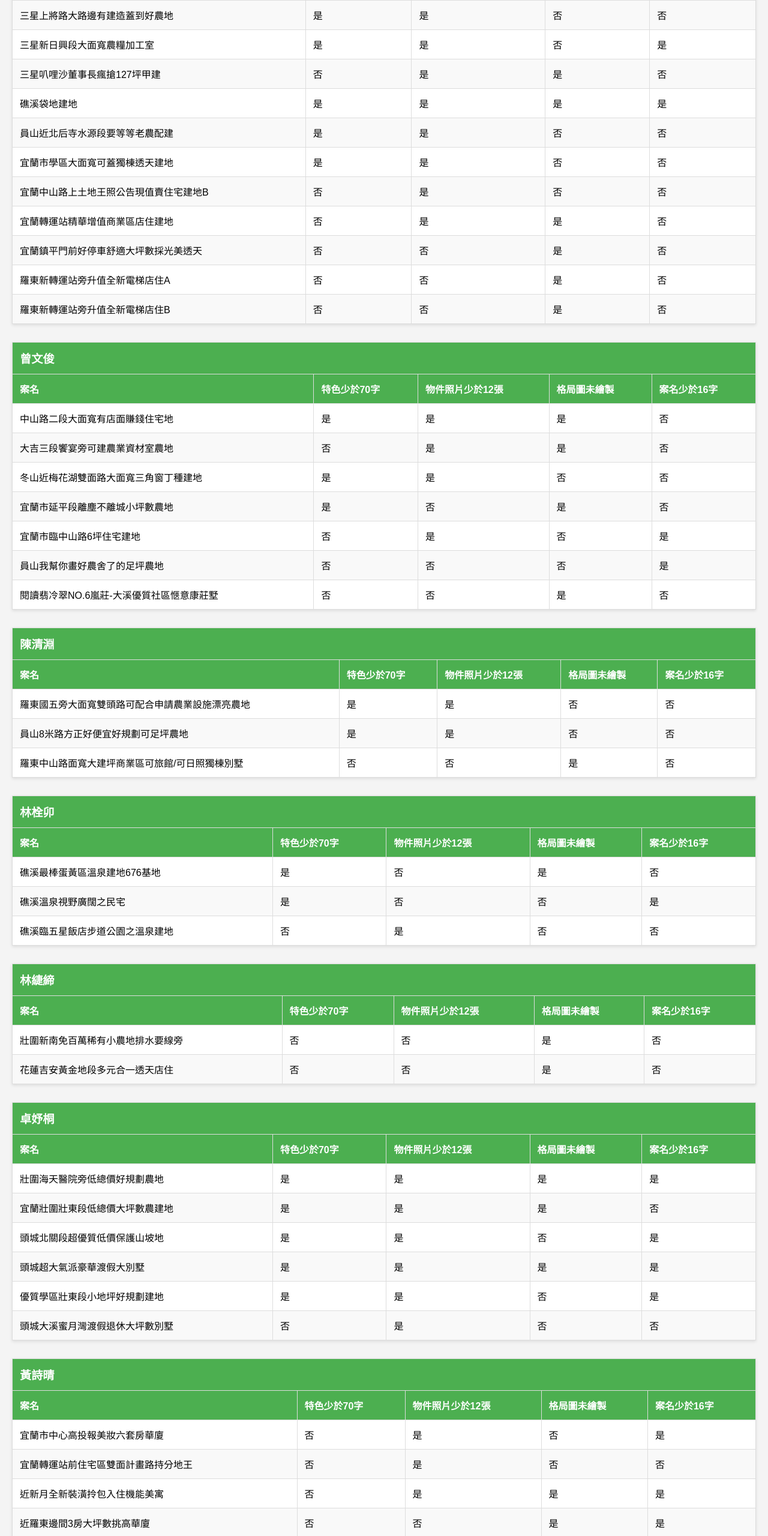
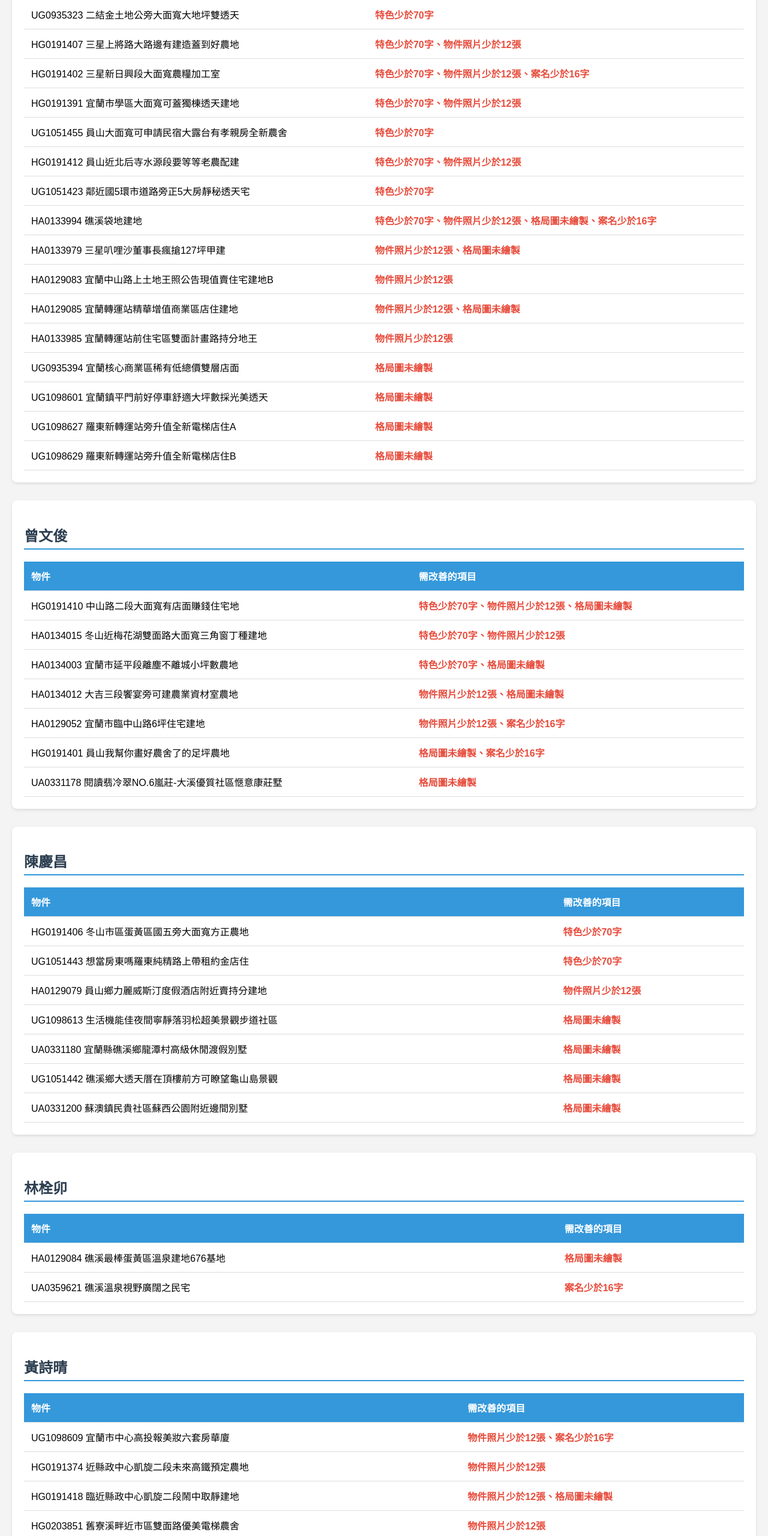
Before and after one commit to Larryveryhandsome/j4ru04y-uxl4, a plain HTML site: page index.html in a window 1280 px wide. Shown: the part 240-2800 px from the top of the page at 60% size. Drawn offline with Linux system fonts and the light colour scheme.

Commit message:
Update index.html

```diff
--- a/index.html
+++ b/index.html
@@ -14,211 +14,281 @@
             text-align: center;
             color: #333;
         }
+        .partner-section {
+            margin-bottom: 30px;
+            background-color: #fff;
+            padding: 20px;
+            border-radius: 8px;
+            box-shadow: 0 2px 5px rgba(0,0,0,0.1);
+        }
+        h2 {
+            color: #2c3e50;
+            border-bottom: 2px solid #3498db;
+            padding-bottom: 5px;
+        }
         table {
             width: 100%;
             border-collapse: collapse;
-            margin-bottom: 30px;
-            background-color: #fff;
-            box-shadow: 0 2px 5px rgba(0,0,0,0.1);
+            margin-top: 10px;
         }
         th, td {
             padding: 12px;
             text-align: left;
-            border: 1px solid #ddd;
+            border-bottom: 1px solid #ddd;
         }
         th {
-            background-color: #4CAF50;
+            background-color: #3498db;
             color: white;
-        }
-        tr:nth-child(even) {
-            background-color: #f9f9f9;
         }
         tr:hover {
             background-color: #f1f1f1;
         }
-        .partner-header {
-            background-color: #2196F3;
-            color: white;
-            font-size: 1.2em;
-            padding: 10px;
-        }
-        .download-btn {
-            display: block;
-            margin: 20px auto;
-            padding: 10px 20px;
-            background-color: #4CAF50;
-            color: white;
-            border: none;
-            border-radius: 5px;
-            cursor: pointer;
-            font-size: 1em;
-        }
-        .download-btn:hover {
-            background-color: #45a049;
+        .issue {
+            color: #e74c3c;
+            font-weight: bold;
         }
     </style>
-    <!-- 引入 xlsx 庫 -->
-    <script src="https://cdnjs.cloudflare.com/ajax/libs/xlsx/0.18.5/xlsx.full.min.js"></script>
 </head>
 <body>
     <h1>物件改善清單</h1>
 
-    <table id="table-林其衞">
-        <tr class="partner-header"><th colspan="5">林其衞</th></tr>
-        <tr><th>案名</th><th>特色少於70字</th><th>物件照片少於12張</th><th>格局圖未繪製</th><th>案名少於16字</th></tr>
-        <tr><td>二結金土地公旁大面寬大地坪雙透天</td><td>是</td><td>否</td><td>否</td><td>否</td></tr>
-        <tr><td>三星上將路大路邊有建造蓋到好農地</td><td>是</td><td>是</td><td>否</td><td>否</td></tr>
-        <tr><td>三星新日興段大面寬農糧加工室</td><td>是</td><td>是</td><td>否</td><td>是</td></tr>
-        <tr><td>三星叭哩沙董事長瘋搶127坪甲建</td><td>否</td><td>是</td><td>是</td><td>否</td></tr>
-        <tr><td>礁溪袋地建地</td><td>是</td><td>是</td><td>是</td><td>是</td></tr>
-        <tr><td>員山近北后寺水源段要等等老農配建</td><td>是</td><td>是</td><td>否</td><td>否</td></tr>
-        <tr><td>宜蘭市學區大面寬可蓋獨棟透天建地</td><td>是</td><td>是</td><td>否</td><td>否</td></tr>
-        <tr><td>宜蘭中山路上土地王照公告現值賣住宅建地B</td><td>否</td><td>是</td><td>否</td><td>否</td></tr>
-        <tr><td>宜蘭轉運站精華增值商業區店住建地</td><td>否</td><td>是</td><td>是</td><td>否</td></tr>
-        <tr><td>宜蘭鎮平門前好停車舒適大坪數採光美透天</td><td>否</td><td>否</td><td>是</td><td>否</td></tr>
-        <tr><td>羅東新轉運站旁升值全新電梯店住A</td><td>否</td><td>否</td><td>是</td><td>否</td></tr>
-        <tr><td>羅東新轉運站旁升值全新電梯店住B</td><td>否</td><td>否</td><td>是</td><td>否</td></tr>
+    <!-- 林其衞 -->
+    <div class="partner-section">
+        <h2>林其衞</h2>
+        <table>
+            <tr>
+                <th>物件</th>
+                <th>需改善的項目</th>
+            </tr>
+            <tr>
+                <td>UG0935323 二結金土地公旁大面寬大地坪雙透天</td>
+                <td class="issue">特色少於70字</td>
+            </tr>
+            <tr>
+                <td>HG0191407 三星上將路大路邊有建造蓋到好農地</td>
+                <td class="issue">特色少於70字、物件照片少於12張</td>
+            </tr>
+            <tr>
+                <td>HG0191402 三星新日興段大面寬農糧加工室</td>
+                <td class="issue">特色少於70字、物件照片少於12張、案名少於16字</td>
+            </tr>
+            <tr>
+                <td>HG0191391 宜蘭市學區大面寬可蓋獨棟透天建地</td>
+                <td class="issue">特色少於70字、物件照片少於12張</td>
+            </tr>
+            <tr>
+                <td>UG1051455 員山大面寬可申請民宿大露台有孝親房全新農舍</td>
+                <td class="issue">特色少於70字</td>
+            </tr>
+            <tr>
+                <td>HG0191412 員山近北后寺水源段要等等老農配建</td>
+                <td class="issue">特色少於70字、物件照片少於12張</td>
+            </tr>
+            <tr>
+                <td>UG1051423 鄰近國5環市道路旁正5大房靜秘透天宅</td>
+                <td class="issue">特色少於70字</td>
+            </tr>
+            <tr>
+                <td>HA0133994 礁溪袋地建地</td>
+                <td class="issue">特色少於70字、物件照片少於12張、格局圖未繪製、案名少於16字</td>
+            </tr>
+            <tr>
+                <td>HA0133979 三星叭哩沙董事長瘋搶127坪甲建</td>
+                <td class="issue">物件照片少於12張、格局圖未繪製</td>
+            </tr>
+            <tr>
+                <td>HA0129083 宜蘭中山路上土地王照公告現值賣住宅建地B</td>
+                <td class="issue">物件照片少於12張</td>
+            </tr>
+            <tr>
+                <td>HA0129085 宜蘭轉運站精華增值商業區店住建地</td>
+                <td class="issue">物件照片少於12張、格局圖未繪製</td>
+            </tr>
+            <tr>
+                <td>HA0133985 宜蘭轉運站前住宅區雙面計畫路持分地王</td>
+                <td class="issue">物件照片少於12張</td>
+            </tr>
+            <tr>
+                <td>UG0935394 宜蘭核心商業區稀有低總價雙層店面</td>
+                <td class="issue">格局圖未繪製</td>
+            </tr>
+            <tr>
+                <td>UG1098601 宜蘭鎮平門前好停車舒適大坪數採光美透天</td>
+                <td class="issue">格局圖未繪製</td>
+            </tr>
+            <tr>
+                <td>UG1098627 羅東新轉運站旁升值全新電梯店住A</td>
+                <td class="issue">格局圖未繪製</td>
+            </tr>
+            <tr>
+                <td>UG1098629 羅東新轉運站旁升值全新電梯店住B</td>
+                <td class="issue">格局圖未繪製</td>
+            </tr>
         </table>
+    </div>
 
-    <table id="table-曾文俊">
-        <tr class="partner-header"><th colspan="5">曾文俊</th></tr>
-        <tr><th>案名</th><th>特色少於70字</th><th>物件照片少於12張</th><th>格局圖未繪製</th><th>案名少於16字</th></tr>
-        <tr><td>中山路二段大面寬有店面賺錢住宅地</td><td>是</td><td>是</td><td>是</td><td>否</td></tr>
-        <tr><td>大吉三段饗宴旁可建農業資材室農地</td><td>否</td><td>是</td><td>是</td><td>否</td></tr>
-        <tr><td>冬山近梅花湖雙面路大面寬三角窗丁種建地</td><td>是</td><td>是</td><td>否</td><td>否</td></tr>
-        <tr><td>宜蘭市延平段離塵不離城小坪數農地</td><td>是</td><td>否</td><td>是</td><td>否</td></tr>
-        <tr><td>宜蘭市臨中山路6坪住宅建地</td><td>否</td><td>是</td><td>否</td><td>是</td></tr>
-        <tr><td>員山我幫你畫好農舍了的足坪農地</td><td>否</td><td>否</td><td>否</td><td>是</td></tr>
-        <tr><td>閱讀翡冷翠NO.6嵐莊-大溪優質社區愜意康莊墅</td><td>否</td><td>否</td><td>是</td><td>否</td></tr>
+    <!-- 曾文俊 -->
+    <div class="partner-section">
+        <h2>曾文俊</h2>
+        <table>
+            <tr>
+                <th>物件</th>
+                <th>需改善的項目</th>
+            </tr>
+            <tr>
+                <td>HG0191410 中山路二段大面寬有店面賺錢住宅地</td>
+                <td class="issue">特色少於70字、物件照片少於12張、格局圖未繪製</td>
+            </tr>
+            <tr>
+                <td>HA0134015 冬山近梅花湖雙面路大面寬三角窗丁種建地</td>
+                <td class="issue">特色少於70字、物件照片少於12張</td>
+            </tr>
+            <tr>
+                <td>HA0134003 宜蘭市延平段離塵不離城小坪數農地</td>
+                <td class="issue">特色少於70字、格局圖未繪製</td>
+            </tr>
+            <tr>
+                <td>HA0134012 大吉三段饗宴旁可建農業資材室農地</td>
+                <td class="issue">物件照片少於12張、格局圖未繪製</td>
+            </tr>
+            <tr>
+                <td>HA0129052 宜蘭市臨中山路6坪住宅建地</td>
+                <td class="issue">物件照片少於12張、案名少於16字</td>
+            </tr>
+            <tr>
+                <td>HG0191401 員山我幫你畫好農舍了的足坪農地</td>
+                <td class="issue">格局圖未繪製、案名少於16字</td>
+            </tr>
+            <tr>
+                <td>UA0331178 閱讀翡冷翠NO.6嵐莊-大溪優質社區愜意康莊墅</td>
+                <td class="issue">格局圖未繪製</td>
+            </tr>
         </table>
+    </div>
 
-    <table id="table-陳清淵">
-        <tr class="partner-header"><th colspan="5">陳清淵</th></tr>
-        <tr><th>案名</th><th>特色少於70字</th><th>物件照片少於12張</th><th>格局圖未繪製</th><th>案名少於16字</th></tr>
-        <tr><td>羅東國五旁大面寬雙頭路可配合申請農業設施漂亮農地</td><td>是</td><td>是</td><td>否</td><td>否</td></tr>
-        <tr><td>員山8米路方正好便宜好規劃可足坪農地</td><td>是</td><td>是</td><td>否</td><td>否</td></tr>
-        <tr><td>羅東中山路面寬大建坪商業區可旅館/可日照獨棟別墅</td><td>否</td><td>否</td><td>是</td><td>否</td></tr>
+    <!-- 陳慶昌 -->
+    <div class="partner-section">
+        <h2>陳慶昌</h2>
+        <table>
+            <tr>
+                <th>物件</th>
+                <th>需改善的項目</th>
+            </tr>
+            <tr>
+                <td>HG0191406 冬山市區蛋黃區國五旁大面寬方正農地</td>
+                <td class="issue">特色少於70字</td>
+            </tr>
+            <tr>
+                <td>UG1051443 想當房東嗎羅東純精路上帶租約金店住</td>
+                <td class="issue">特色少於70字</td>
+            </tr>
+            <tr>
+                <td>HA0129079 員山鄉力麗威斯汀度假酒店附近賣持分建地</td>
+                <td class="issue">物件照片少於12張</td>
+            </tr>
+            <tr>
+                <td>UG1098613 生活機能佳夜間寧靜落羽松超美景觀步道社區</td>
+                <td class="issue">格局圖未繪製</td>
+            </tr>
+            <tr>
+                <td>UA0331180 宜蘭縣礁溪鄉龍潭村高級休閒渡假別墅</td>
+                <td class="issue">格局圖未繪製</td>
+            </tr>
+            <tr>
+                <td>UG1051442 礁溪鄉大透天厝在頂樓前方可瞭望龜山島景觀</td>
+                <td class="issue">格局圖未繪製</td>
+            </tr>
+            <tr>
+                <td>UA0331200 蘇澳鎮民貴社區蘇西公園附近邊間別墅</td>
+                <td class="issue">格局圖未繪製</td>
+            </tr>
         </table>
+    </div>
 
-    <table id="table-林栓卯">
-        <tr class="partner-header"><th colspan="5">林栓卯</th></tr>
-        <tr><th>案名</th><th>特色少於70字</th><th>物件照片少於12張</th><th>格局圖未繪製</th><th>案名少於16字</th></tr>
-        <tr><td>礁溪最棒蛋黃區溫泉建地676基地</td><td>是</td><td>否</td><td>是</td><td>否</td></tr>
-        <tr><td>礁溪溫泉視野廣闊之民宅</td><td>是</td><td>否</td><td>否</td><td>是</td></tr>
-        <tr><td>礁溪臨五星飯店步道公園之溫泉建地</td><td>否</td><td>是</td><td>否</td><td>否</td></tr>
+    <!-- 林栓卯 -->
+    <div class="partner-section">
+        <h2>林栓卯</h2>
+        <table>
+            <tr>
+                <th>物件</th>
+                <th>需改善的項目</th>
+            </tr>
+            <tr>
+                <td>HA0129084 礁溪最棒蛋黃區溫泉建地676基地</td>
+                <td class="issue">格局圖未繪製</td>
+            </tr>
+            <tr>
+                <td>UA0359621 礁溪溫泉視野廣闊之民宅</td>
+                <td class="issue">案名少於16字</td>
+            </tr>
         </table>
+    </div>
 
-    <table id="table-林緁締">
-        <tr class="partner-header"><th colspan="5">林緁締</th></tr>
-        <tr><th>案名</th><th>特色少於70字</th><th>物件照片少於12張</th><th>格局圖未繪製</th><th>案名少於16字</th></tr>
-        <tr><td>壯圍新南免百萬稀有小農地排水要線旁</td><td>否</td><td>否</td><td>是</td><td>否</td></tr>
-        <tr><td>花蓮吉安黃金地段多元合一透天店住</td><td>否</td><td>否</td><td>是</td><td>否</td></tr>
+    <!-- 黃詩晴 -->
+    <div class="partner-section">
+        <h2>黃詩晴</h2>
+        <table>
+            <tr>
+                <th>物件</th>
+                <th>需改善的項目</th>
+            </tr>
+            <tr>
+                <td>UG1098609 宜蘭市中心高投報美妝六套房華廈</td>
+                <td class="issue">物件照片少於12張、案名少於16字</td>
+            </tr>
+            <tr>
+                <td>HG0191374 近縣政中心凱旋二段未來高鐵預定農地</td>
+                <td class="issue">物件照片少於12張</td>
+            </tr>
+            <tr>
+                <td>HG0191418 臨近縣政中心凱旋二段鬧中取靜建地</td>
+                <td class="issue">物件照片少於12張、格局圖未繪製</td>
+            </tr>
+            <tr>
+                <td>HG0203851 舊寮溪畔近市區雙面路優美電梯農舍</td>
+                <td class="issue">物件照片少於12張</td>
+            </tr>
+            <tr>
+                <td>HA0139902 礁溪頭城交流道旁卡位趁早136坪鄉村乙建</td>
+                <td class="issue">物件照片少於12張、格局圖未繪製</td>
+            </tr>
+            <tr>
+                <td>UG1098607 近新月全新裝潢拎包入住機能美寓</td>
+                <td class="issue">格局圖未繪製、案名少於16字</td>
+            </tr>
+            <tr>
+                <td>HG0191392 宜蘭高鐵預定站旁近國五方正美農地</td>
+                <td class="issue">格局圖未繪製</td>
+            </tr>
+            <tr>
+                <td>UG1098612 近羅東邊間3房大坪數挑高華廈</td>
+                <td class="issue">格局圖未繪製、案名少於16字</td>
+            </tr>
         </table>
+    </div>
 
-    <table id="table-卓妤桐">
-        <tr class="partner-header"><th colspan="5">卓妤桐</th></tr>
-        <tr><th>案名</th><th>特色少於70字</th><th>物件照片少於12張</th><th>格局圖未繪製</th><th>案名少於16字</th></tr>
-        <tr><td>壯圍海天醫院旁低總價好規劃農地</td><td>是</td><td>是</td><td>是</td><td>是</td></tr>
-        <tr><td>宜蘭壯圍壯東段低總價大坪數農建地</td><td>是</td><td>是</td><td>是</td><td>否</td></tr>
-        <tr><td>頭城北關段超優質低價保護山坡地</td><td>是</td><td>是</td><td>否</td><td>是</td></tr>
-        <tr><td>頭城超大氣派豪華渡假大別墅</td><td>是</td><td>是</td><td>是</td><td>是</td></tr>
-        <tr><td>優質學區壯東段小地坪好規劃建地</td><td>是</td><td>是</td><td>否</td><td>是</td></tr>
-        <tr><td>頭城大溪蜜月灣渡假退休大坪數別墅</td><td>否</td><td>是</td><td>否</td><td>否</td></tr>
+    <!-- 夥伴 -->
+    <div class="partner-section">
+        <h2>夥伴</h2>
+        <table>
+            <tr>
+                <th>物件</th>
+                <th>需改善的項目</th>
+            </tr>
+            <tr>
+                <td>UG1098625 優美華夏 台大校園 宜蘭大學 神農商圈 (桂珍珍)</td>
+                <td class="issue">特色少於70字</td>
+            </tr>
+            <tr>
+                <td>HA0134019 壯圍新南免百萬稀有小農地排水要線旁 (林緁締)</td>
+                <td class="issue">格局圖未繪製</td>
+            </tr>
+            <tr>
+                <td>UA0359635 花蓮吉安黃金地段多元合一透天店住 (林緁締)</td>
+                <td class="issue">格局圖未繪製</td>
+            </tr>
         </table>
+    </div>
 
-    <table id="table-黃詩晴">
-        <tr class="partner-header"><th colspan="5">黃詩晴</th></tr>
-        <tr><th>案名</th><th>特色少於70字</th><th>物件照片少於12張</th><th>格局圖未繪製</th><th>案名少於16字</th></tr>
-        <tr><td>宜蘭市中心高投報美妝六套房華廈</td><td>否</td><td>是</td><td>否</td><td>是</td></tr>
-        <tr><td>宜蘭轉運站前住宅區雙面計畫路持分地王</td><td>否</td><td>是</td><td>否</td><td>否</td></tr>
-        <tr><td>近新月全新裝潢拎包入住機能美寓</td><td>否</td><td>是</td><td>是</td><td>是</td></tr>
-        <tr><td>近羅東邊間3房大坪數挑高華廈</td><td>否</td><td>否</td><td>是</td><td>是</td></tr>
-        <tr><td>近縣政中心凱旋二段未來高鐵預定農地</td><td>否</td><td>是</td><td>是</td><td>否</td></tr>
-        <tr><td>礁溪頭城交流道旁卡位趁早136坪鄉村乙建</td><td>否</td><td>是</td><td>是</td><td>否</td></tr>
-        <tr><td>臨近縣政中心凱旋二段鬧中取靜建地</td><td>否</td><td>是</td><td>是</td><td>否</td></tr>
-        <tr><td>舊寮溪畔近市區雙面路優美電梯農舍</td><td>否</td><td>是</td><td>否</td><td>否</td></tr>
-        <tr><td>宜蘭高鐵預定站旁近國五方正美農地</td><td>否</td><td>否</td><td>是</td><td>否</td></tr>
-    </table>
-
-    <table id="table-陳慶昌">
-        <tr class="partner-header"><th colspan="5">陳慶昌</th></tr>
-        <tr><th>案名</th><th>特色少於70字</th><th>物件照片少於12張</th><th>格局圖未繪製</th><th>案名少於16字</th></tr>
-        <tr><td>冬山市區蛋黃區國五旁大面寬方正農地</td><td>是</td><td>否</td><td>否</td><td>否</td></tr>
-        <tr><td>員山鄉力麗威斯汀度假酒店附近賣持分建地</td><td>否</td><td>是</td><td>否</td><td>否</td></tr>
-        <tr><td>生活機能佳夜間寧靜落羽松超美景觀步道社區</td><td>否</td><td>否</td><td>是</td><td>否</td></tr>
-        <tr><td>宜蘭縣礁溪鄉龍潭村高級休閒渡假別墅</td><td>否</td><td>否</td><td>是</td><td>否</td></tr>
-        <tr><td>礁溪鄉大透天厝在頂樓前方可瞭望龜山島景觀</td><td>否</td><td>否</td><td>是</td><td>否</td></tr>
-        <tr><td>蘇澳鎮民貴社區蘇西公園附近邊間別墅</td><td>否</td><td>否</td><td>是</td><td>否</td></tr>
-    </table>
-
-    <table id="table-莊燿銘">
-        <tr class="partner-header"><th colspan="5">莊燿銘</th></tr>
-        <tr><th>案名</th><th>特色少於70字</th><th>物件照片少於12張</th><th>格局圖未繪製</th><th>案名少於16字</th></tr>
-        <tr><td>頭城高潛力隱藏版魚塭</td><td>是</td><td>是</td><td>否</td><td>是</td></tr>
-    </table>
-
-    <table id="table-桂珍珍">
-        <tr class="partner-header"><th colspan="5">桂珍珍</th></tr>
-        <tr><th>案名</th><th>特色少於70字</th><th>物件照片少於12張</th><th>格局圖未繪製</th><th>案名少於16字</th></tr>
-        <tr><td>優美華夏 台大校園 宜蘭大學 神農商圈</td><td>是</td><td>是</td><td>否</td><td>否</td></tr>
-    </table>
-
-    <table id="table-吳建利">
-        <tr class="partner-header"><th colspan="5">吳建利</th></tr>
-        <tr><th>案名</th><th>特色少於70字</th><th>物件照片少於12張</th><th>格局圖未繪製</th><th>案名少於16字</th></tr>
-        <tr><td>宜蘭縣壯圍鄉國五宜蘭交流道旁超優質農地賣地送屋</td><td>是</td><td>否</td><td>否</td><td>否</td></tr>
-    </table>
-
-    <button class="download-btn" onclick="downloadExcel()">下載 Excel</button>
-
-    <script>
-        function downloadExcel() {
-            // 定義所有表格的 ID 和夥伴名稱
-            const tables = [
-                { id: "table-林其衞", partner: "林其衞" },
-                { id: "table-曾文俊", partner: "曾文俊" },
-                { id: "table-陳清淵", partner: "陳清淵" },
-                { id: "table-林栓卯", partner: "林栓卯" },
-                { id: "table-林緁締", partner: "林緁締" },
-                { id: "table-卓妤桐", partner: "卓妤桐" },
-                { id: "table-黃詩晴", partner: "黃詩晴" },
-                { id: "table-陳慶昌", partner: "陳慶昌" },
-                { id: "table-莊燿銘", partner: "莊燿銘" },
-                { id: "table-桂珍珍", partner: "桂珍珍" },
-                { id: "table-吳建利", partner: "吳建利" }
-            ];
-
-            // 準備數據陣列
-            let data = [
-                ["夥伴姓名", "案名", "特色少於70字", "物件照片少於12張", "格局圖未繪製", "案名少於16字"]
-            ];
-
-            // 遍歷每個表格
-            tables.forEach(tableInfo => {
-                const table = document.getElementById(tableInfo.id);
-                const rows = table.getElementsByTagName("tr");
-                for (let i = 2; i < rows.length; i++) { // 從第 2 行開始（跳過標頭）
-                    const cells = rows[i].getElementsByTagName("td");
-                    const rowData = [
-                        tableInfo.partner,
-                        cells[0].innerText,
-                        cells[1].innerText,
-                        cells[2].innerText,
-                        cells[3].innerText,
-                        cells[4].innerText
-                    ];
-                    data.push(rowData);
-                }
-            });
-
-            // 創建工作簿和工作表
-            const wb = XLSX.utils.book_new();
-            const ws = XLSX.utils.aoa_to_sheet(data);
-            XLSX.utils.book_append_sheet(wb, ws, "物件改善清單");
-
-            // 導出 Excel 文件
-            XLSX.writeFile(wb, "物件改善清單.xlsx");
-        }
-    </script>
 </body>
 </html>
```
Lines whose indentation alone changed are shown as unchanged.
